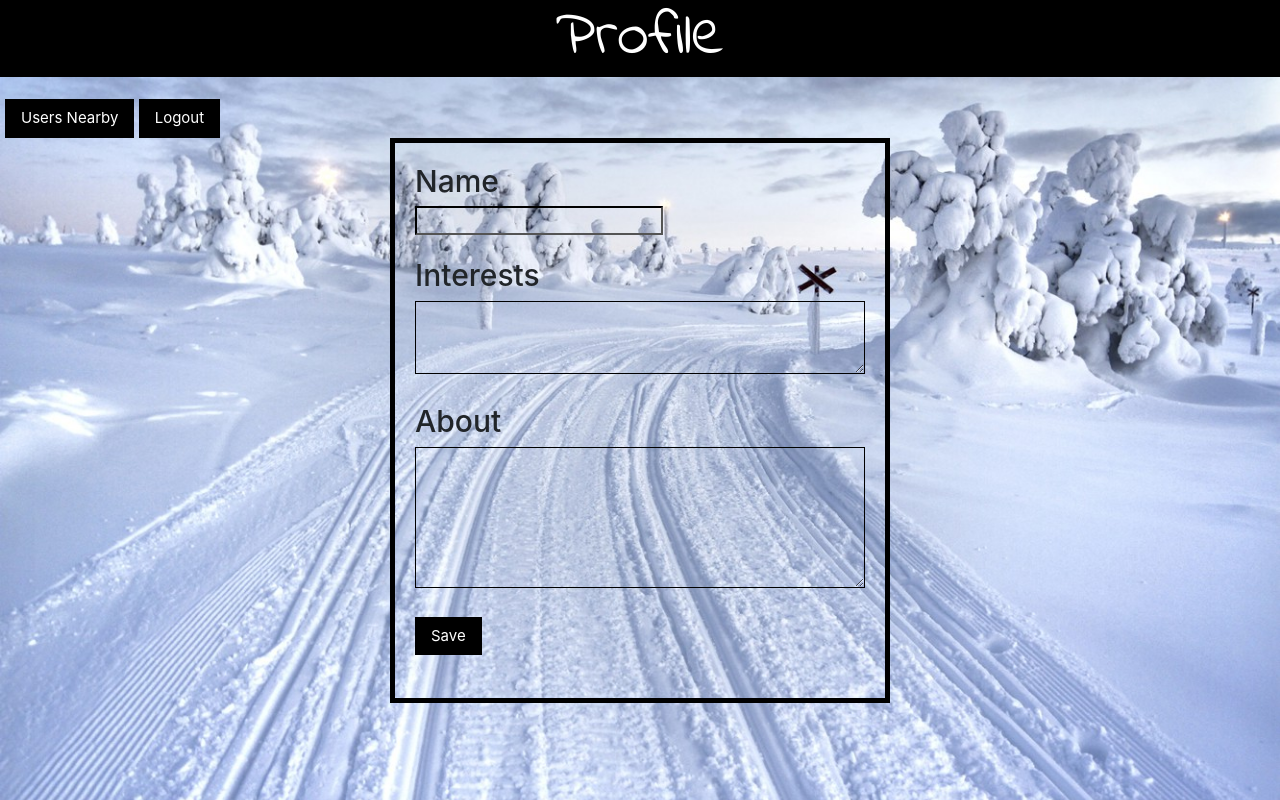
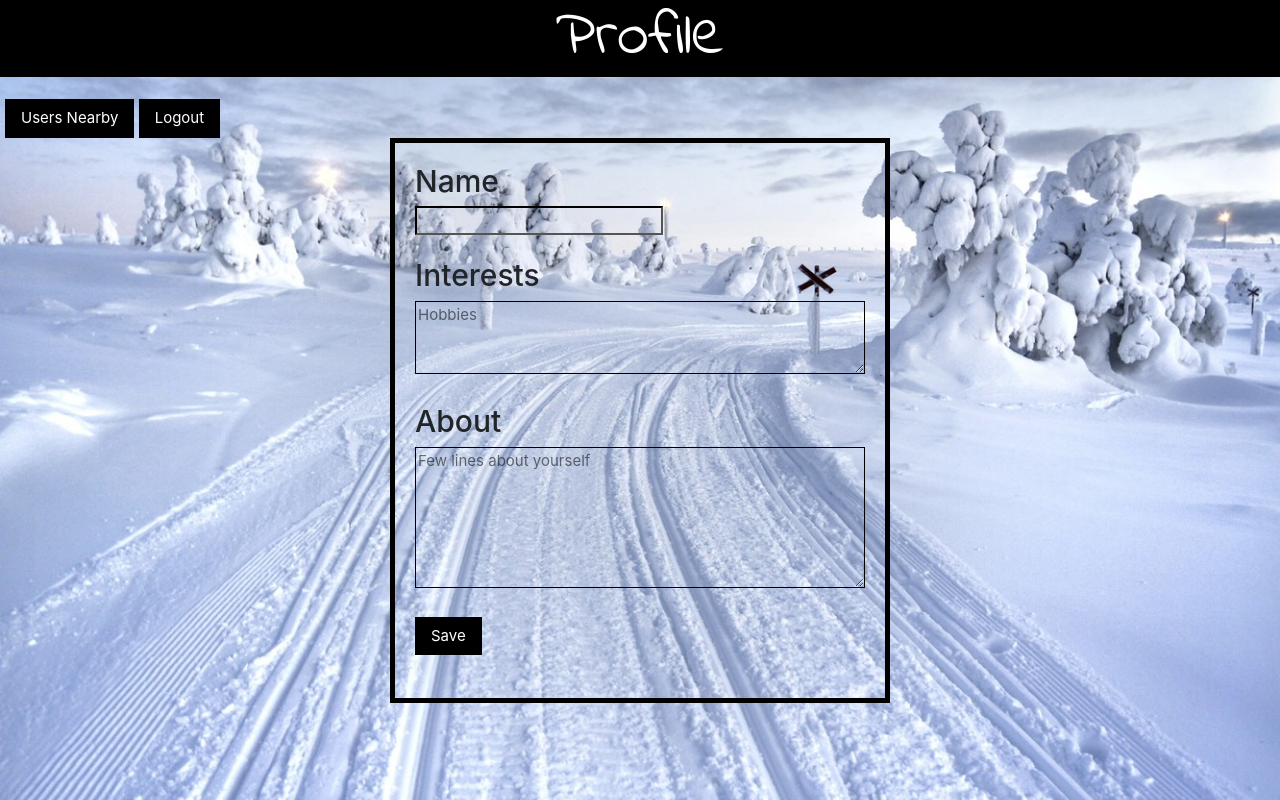
Before and after one commit to harsh1244/topkatch, a website: page public/profile/index.html in a window 1280 px wide. Drawn offline with nearby package versions, Linux system fonts and the light colour scheme; a web font is replaced by a local one.

Commit message:
added placeholders

```diff
--- a/public/profile/index.html
+++ b/public/profile/index.html
@@ -89,14 +89,14 @@
 
 		<div class="interests">
 			<h2>Interests</h2>
-			<textarea id="interests" rows="3" maxlength="64" spellcheck="true"></textarea>
+			<textarea id="interests" rows="3" maxlength="64" spellcheck="true" placeholder="Hobbies"></textarea>
 			<br><br>
 		</div>
 
 		<div class="about">
 			<h2>About</h2>
 			<!-- <input type="text" name="about"> -->
-			<textarea id="about" rows="6" maxlength="128" spellcheck="true"></textarea>
+			<textarea id="about" rows="6" maxlength="128" spellcheck="true" placeholder="Few lines about yourself"></textarea>
 			<br><br>
 		</div>
 
```
